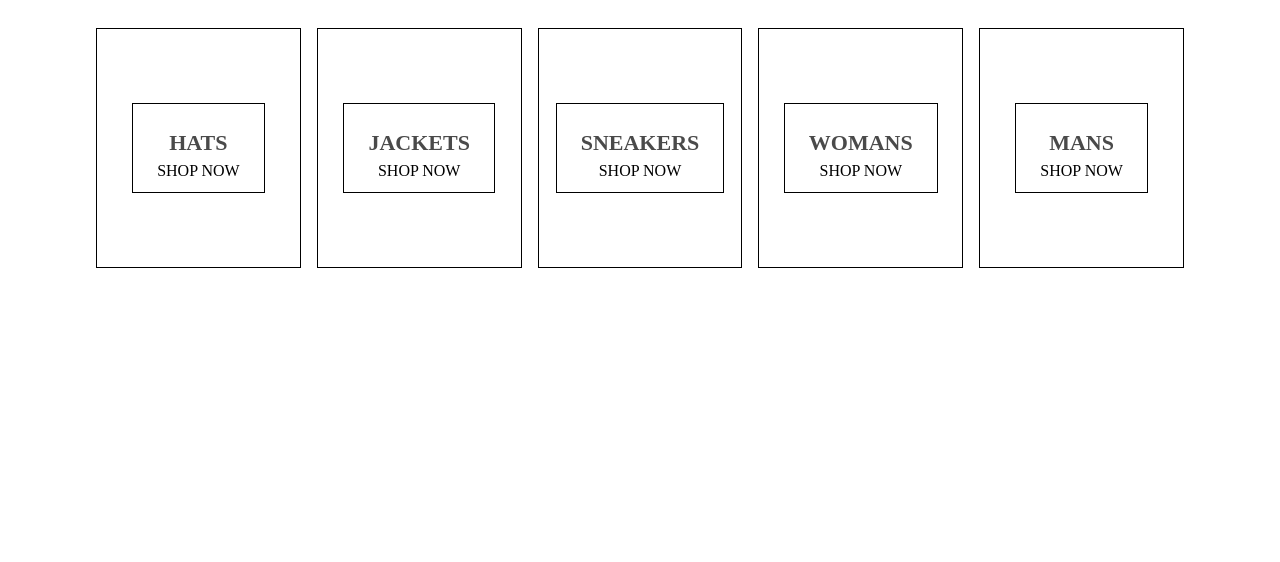
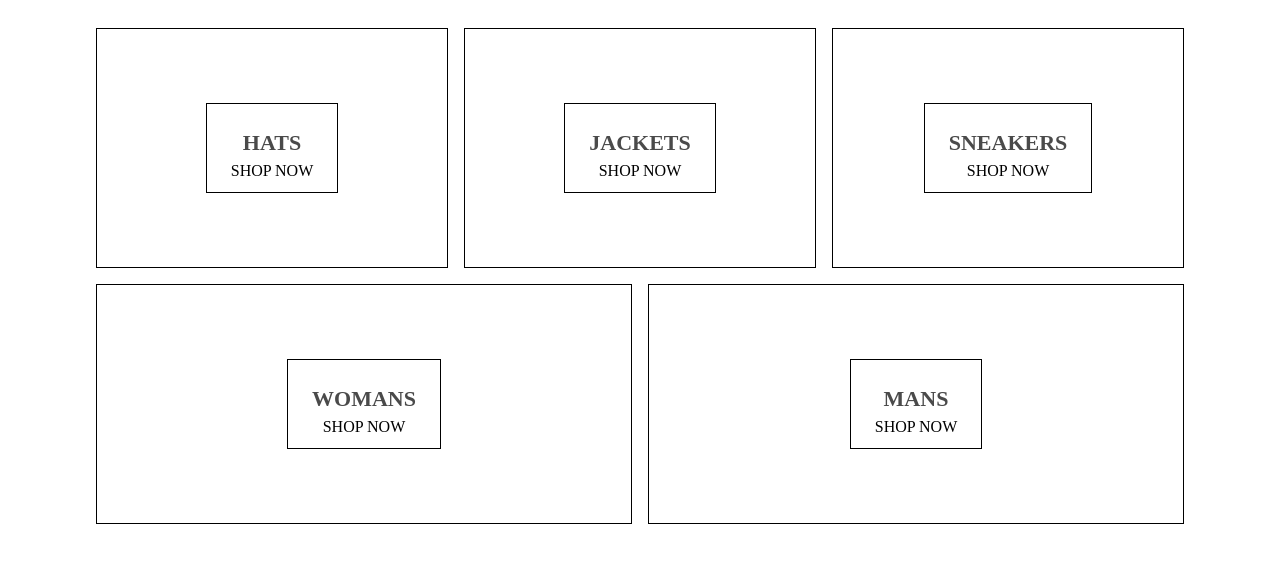
Before and after one commit to KaMa75/clothing-shop-demo, a React (Create React App) app: page / in a window 1280 px wide. Shown: the top 562 px of the page. Built offline with nearby package versions, Linux system fonts and the light colour scheme.

Commit message:
homepage styles fix

```diff
--- a/src/pages/homepage.scss
+++ b/src/pages/homepage.scss
@@ -9,9 +9,9 @@
 }
 
 .menu-item {
-    min-width: 180px;
+    min-width: 30%;
     height: 240px;
-    flex: 1 1 0;
+    flex: 1 1 180px;
     display: flex;
     align-items: center;
     justify-content: center;
```
